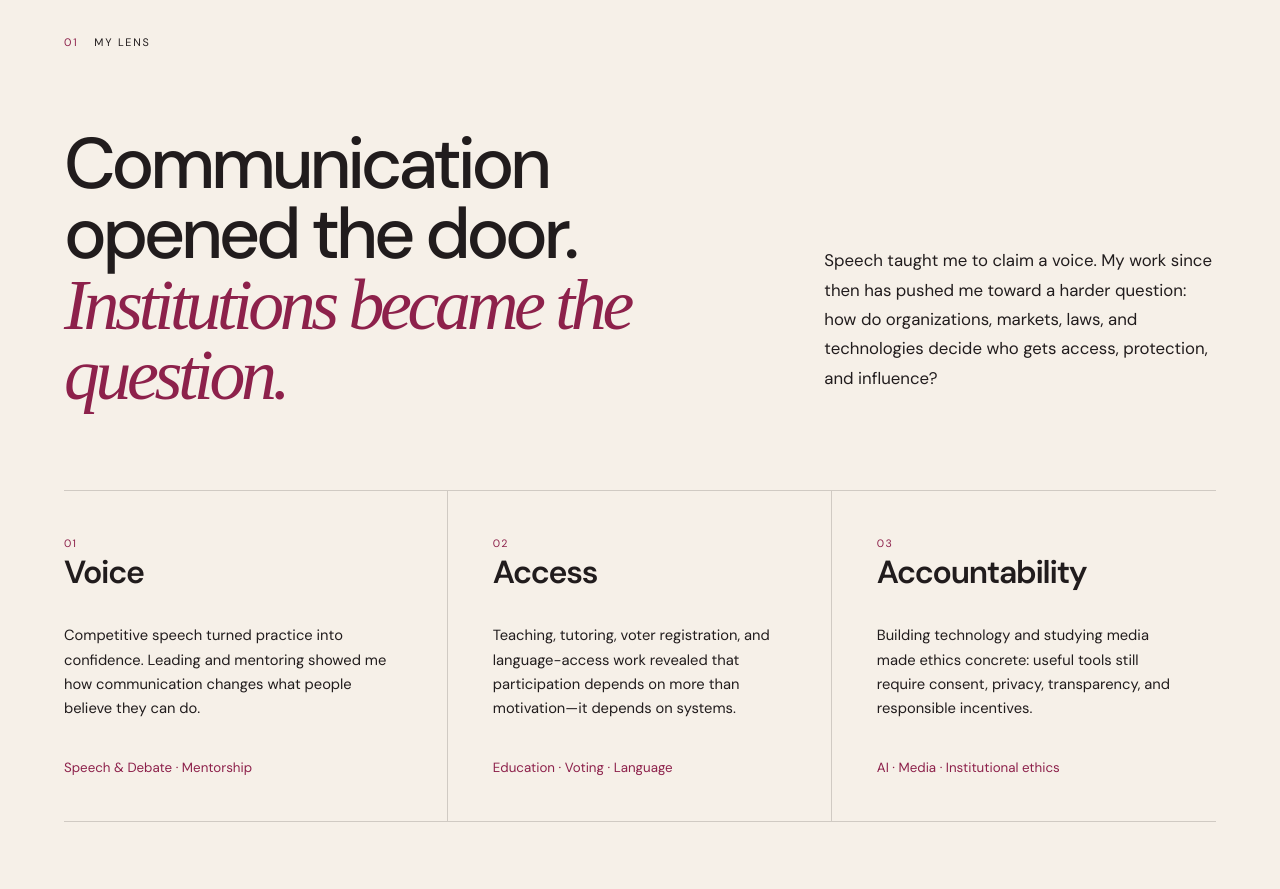
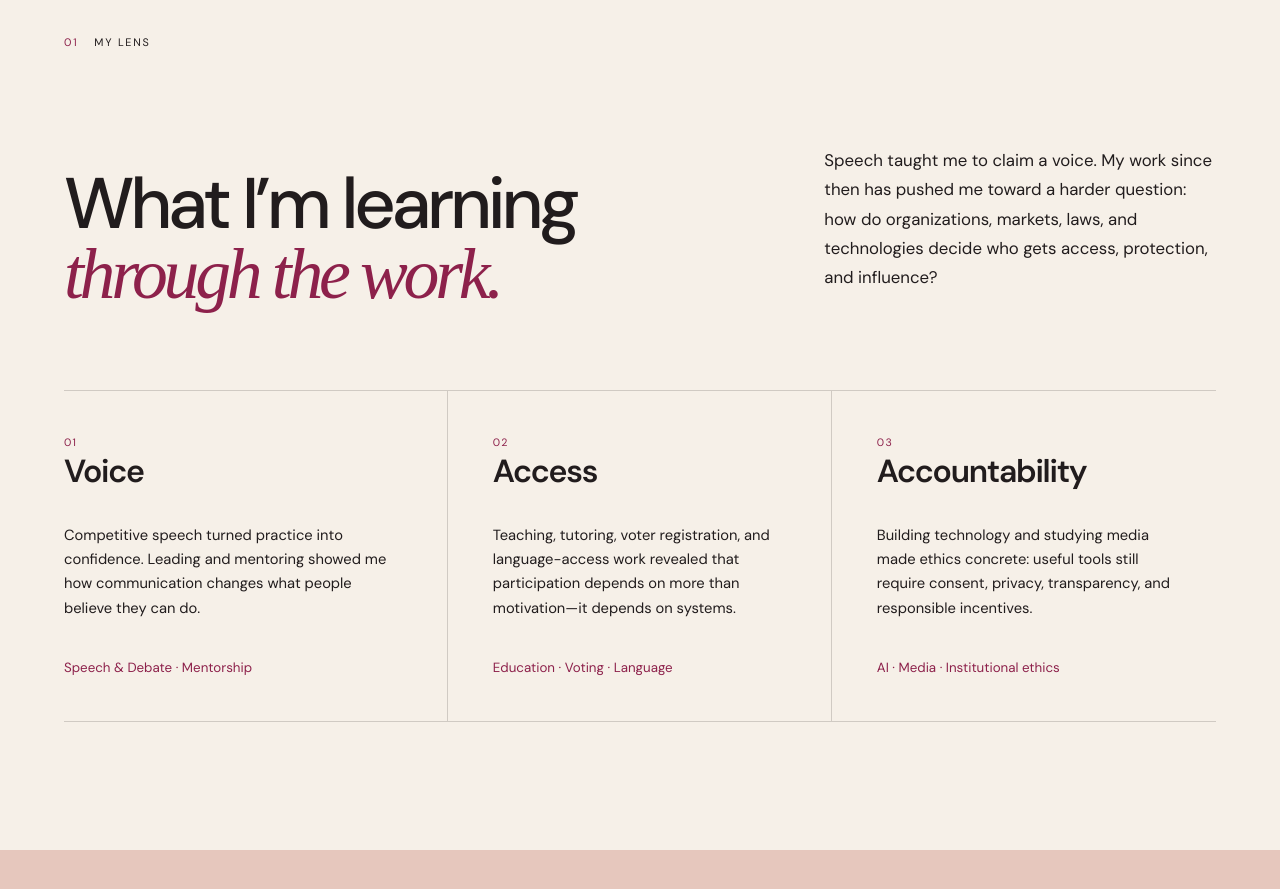
Before and after one commit to msssyamala/nidhimaddi.com, a Next.js app: page / in a window 1280 px wide. Shown: the part 1040-1929 px from the top of the page. Built offline with nearby package versions, Linux system fonts and the light colour scheme; a web font is replaced by a local one.

Commit message:
Simplify My Lens section heading

```diff
--- a/app/page.tsx
+++ b/app/page.tsx
@@ -37,7 +37,7 @@ export default function Home() {
 
       <section className="lens section" id="lens">
         <div className="sectionLabel"><span>01</span> My lens</div>
-        <div className="lensLead"><h2>Communication opened the door.<br /><em>Institutions became the question.</em></h2><p>Speech taught me to claim a voice. My work since then has pushed me toward a harder question: how do organizations, markets, laws, and technologies decide who gets access, protection, and influence?</p></div>
+        <div className="lensLead"><h2>What I’m learning<br /><em>through the work.</em></h2><p>Speech taught me to claim a voice. My work since then has pushed me toward a harder question: how do organizations, markets, laws, and technologies decide who gets access, protection, and influence?</p></div>
         <div className="pillars">
           <article><span>01</span><h3>Voice</h3><p>Competitive speech turned practice into confidence. Leading and mentoring showed me how communication changes what people believe they can do.</p><small>Speech & Debate · Mentorship</small></article>
           <article><span>02</span><h3>Access</h3><p>Teaching, tutoring, voter registration, and language-access work revealed that participation depends on more than motivation—it depends on systems.</p><small>Education · Voting · Language</small></article>
```
Also changed, not shown: 1 other file (tests, documents, lock files or other folders).
